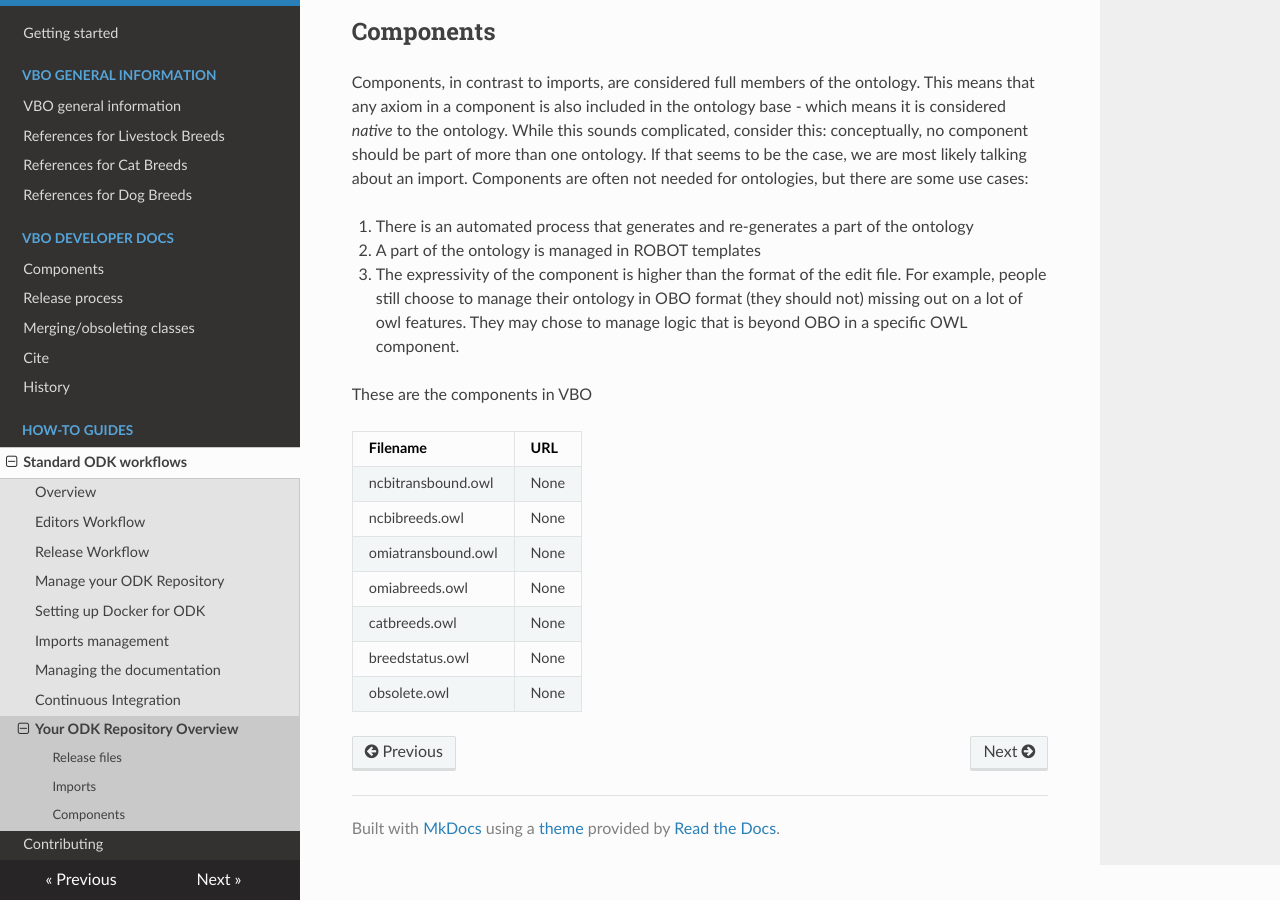
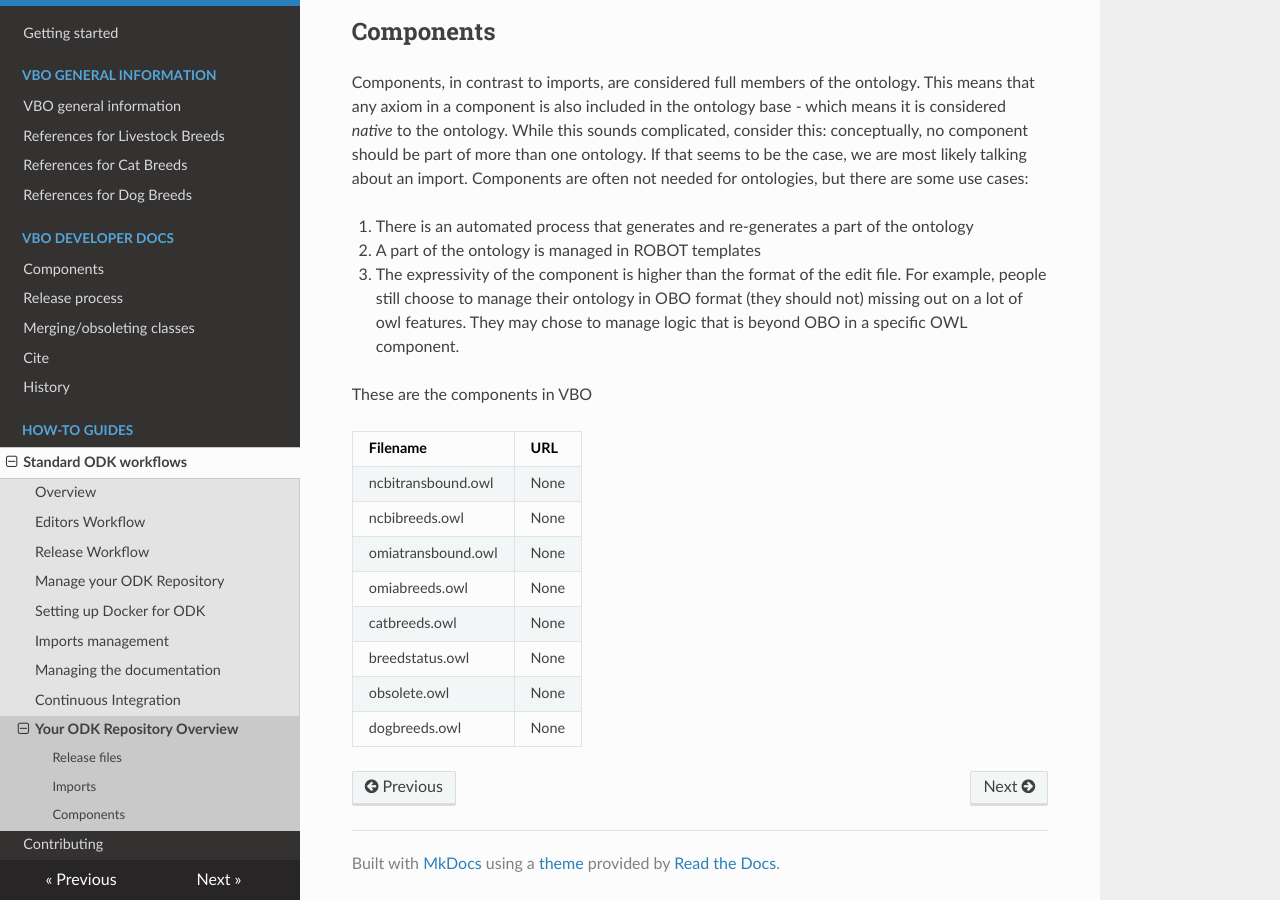
Before and after one commit to monarch-initiative/vertebrate-breed-ontology, an MkDocs documentation site: the page built from docs/odk-workflows/RepositoryFileStructure.md, in a window 1280 px wide and 900 px high, scrolled down 876 px. Built offline with MkDocs 1.6.1, drawn with Linux system fonts in a browser that asks for light colours; nearby versions of some CDN libraries.

Commit message:
dog-version1
This branch adds dog breeds as well as definitions for "mixed breed" and "mixed breed (dog)"

```diff
--- a/docs/odk-workflows/RepositoryFileStructure.md
+++ b/docs/odk-workflows/RepositoryFileStructure.md
@@ -40,3 +40,4 @@ These are the components in VBO
 | catbreeds.owl | None |
 | breedstatus.owl | None |
 | obsolete.owl | None |
+| dogbreeds.owl | None |
--- a/src/ontology/vbo-odk.yaml
+++ b/src/ontology/vbo-odk.yaml
@@ -31,6 +31,7 @@ components:
     - filename: catbreeds.owl
     - filename: breedstatus.owl
     - filename: obsolete.owl
+    - filename: dogbreeds.owl
 robot_java_args: '-Xmx16G'
 allow_equivalents: asserted-only
 documentation:
```
Also changed, not shown: 12 other files.
